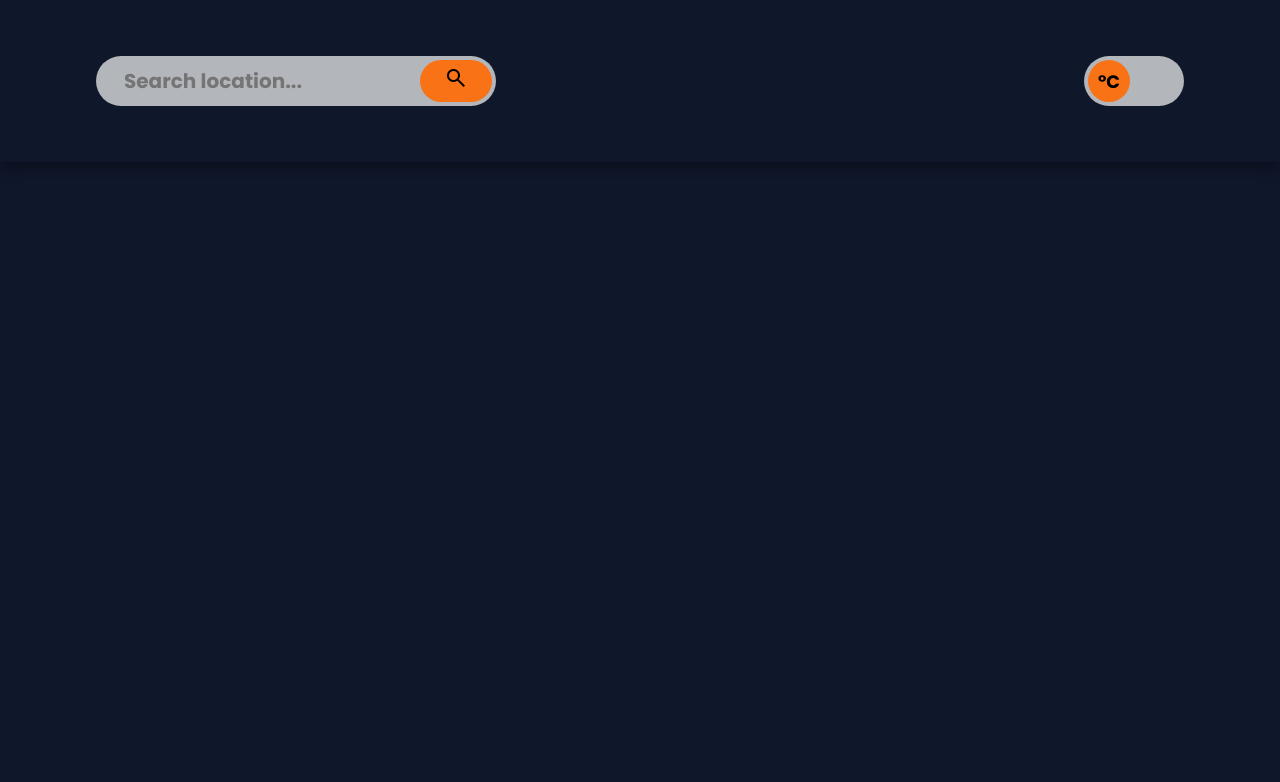
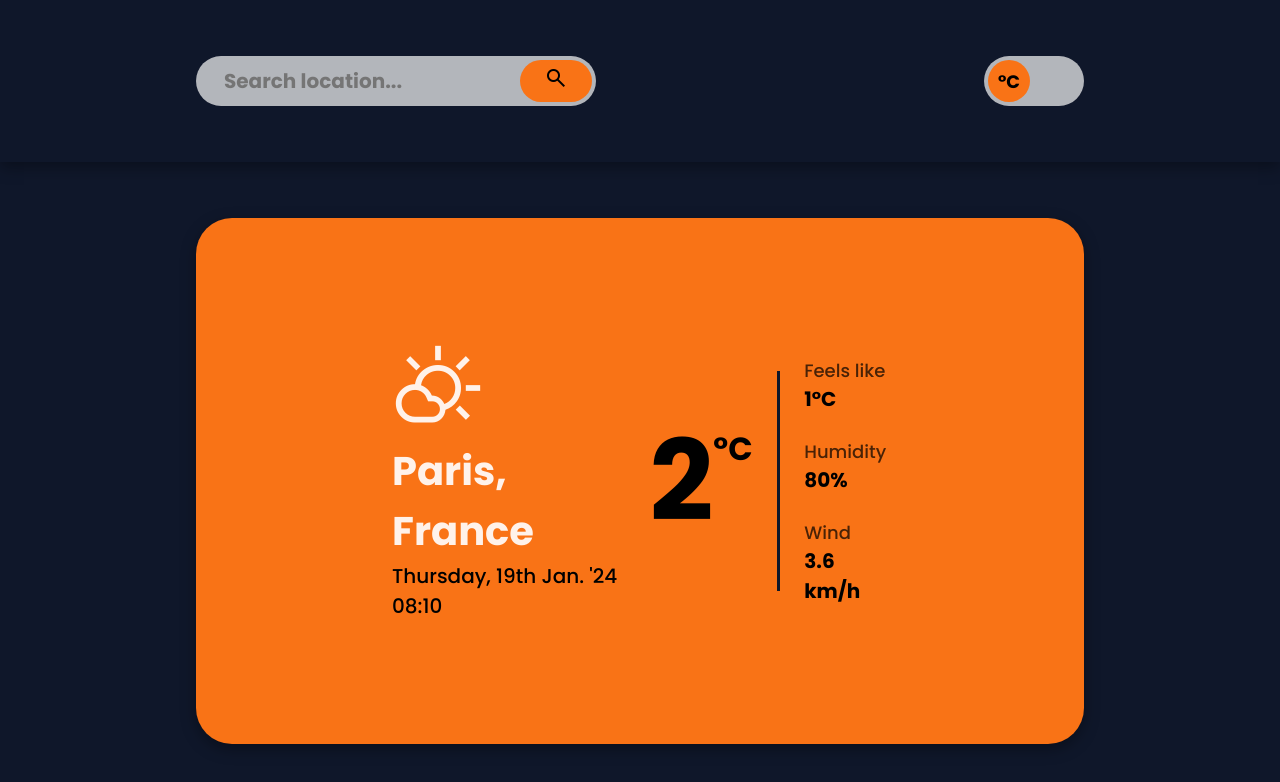
Before and after one commit to Greg057/weather-app, a website built with webpack: page src/template.html in a window 1280 px wide. Built offline with nearby package versions, Linux system fonts and the light colour scheme.

Commit message:
UI main container

```diff
--- a/src/style/main.css
+++ b/src/style/main.css
@@ -4,6 +4,7 @@
     --width-input-row: 400px;
     --width-input-btn: calc(var(--width-input-row) / 5);
     --main-color: #f97316;
+    --secondary-color: #0f172a;
 }
 
 
@@ -16,12 +17,11 @@
 }
 
 html, body {
-    background-color: #0f172a;
-
+    background-color: var(--secondary-color);
 }
 
 .header {
-    padding: 56px 96px;
+    padding: 56px 196px;
     width: 100%;
     display: flex;
     align-items: center;
@@ -63,6 +63,80 @@ html, body {
 
 
 .main-container {
+    height: calc(100vh - 162px);
+    padding: 56px 196px;
+}
 
-    height: calc(100vh - 150px);
+.display-container {
+    background-color: var(--main-color);
+    box-shadow: rgba(0, 0, 0, 0.35) 0px 5px 15px;
+    border-radius: 36px;
+    height: 100%;
+    width: 100%;
+    padding: 56px 196px;
+    display: flex;
+    justify-content: space-between;
+    align-items: center;
 }
+
+.display-container > .left-container {
+
+}
+
+.display-container > .right-container {
+    display: flex;
+    align-items: center;
+    gap: 24px;
+}
+
+.location {
+    font-size: 40px;
+    font-weight: 700;
+    color: rgba(255, 255, 255, 0.911);
+}
+
+.date, .time {
+    font-weight: 500;
+    font-size: 20px;
+}
+
+.display-container > .left-container > .material-symbols-outlined {
+    font-size: 92px;
+    color: rgba(255, 255, 255, 0.911);
+}
+
+.temp-display {
+    display: flex;
+    font-weight: 700;
+}
+
+.temp {
+    font-size: 112px;
+
+}
+
+.temp-unit {
+    font-size: 32px;
+    margin-top: 28px;
+}
+
+.border {
+    height: 220px;
+    background-color: var(--secondary-color);
+    width: 4px;
+}
+
+.data-display {
+    margin-bottom: 24px;
+}
+
+.data-name {
+    opacity: 0.7;
+    font-size: 18px;
+    font-weight: 500;
+}
+
+.data-result {
+    font-size: 20px;
+    font-weight: 700;
+}
--- a/src/style/switch.css
+++ b/src/style/switch.css
@@ -44,9 +44,9 @@
     transition: .4s;
   }
 
-  input:checked + .slider {
+  /* input:checked + .slider {
     background-color: white;
-  }
+  } */
 
   input:focus + .slider {
     box-shadow: 0 0 1px black;
--- a/src/template.html
+++ b/src/template.html
@@ -23,6 +23,35 @@
             </div>
         </div>
         <div class="main-container">
+            <div class="display-container">
+                <div class="left-container">
+                    <span class="material-symbols-outlined">partly_cloudy_day</span>
+                    <div class="location">Paris, France</div>
+                    <div class="date">Thursday, 19th Jan. '24</div>
+                    <div class="time">08:10</div>
+                </div>
+                <div class="right-container">
+                    <div class="temp-display">
+                        <div class="temp">2</div>
+                        <div class="temp-unit">°C</div>
+                    </div>
+                    <div class="border"></div>
+                    <div class="data-container">
+                        <div class="data-display">
+                            <div class="data-name">Feels like</div>
+                            <div class="data-result">1°C</div>
+                        </div>
+                        <div class="data-display">
+                            <div class="data-name">Humidity</div>
+                            <div class="data-result">80%</div>
+                        </div>
+                        <div>
+                            <div class="data-name">Wind</div>
+                            <div class="data-result">3.6 km/h</div>
+                        </div>
+                    </div>
+                </div>
+            </div>
 
         </div>
 
```
Also changed, not shown: dist/index.html, dist/main.js.
